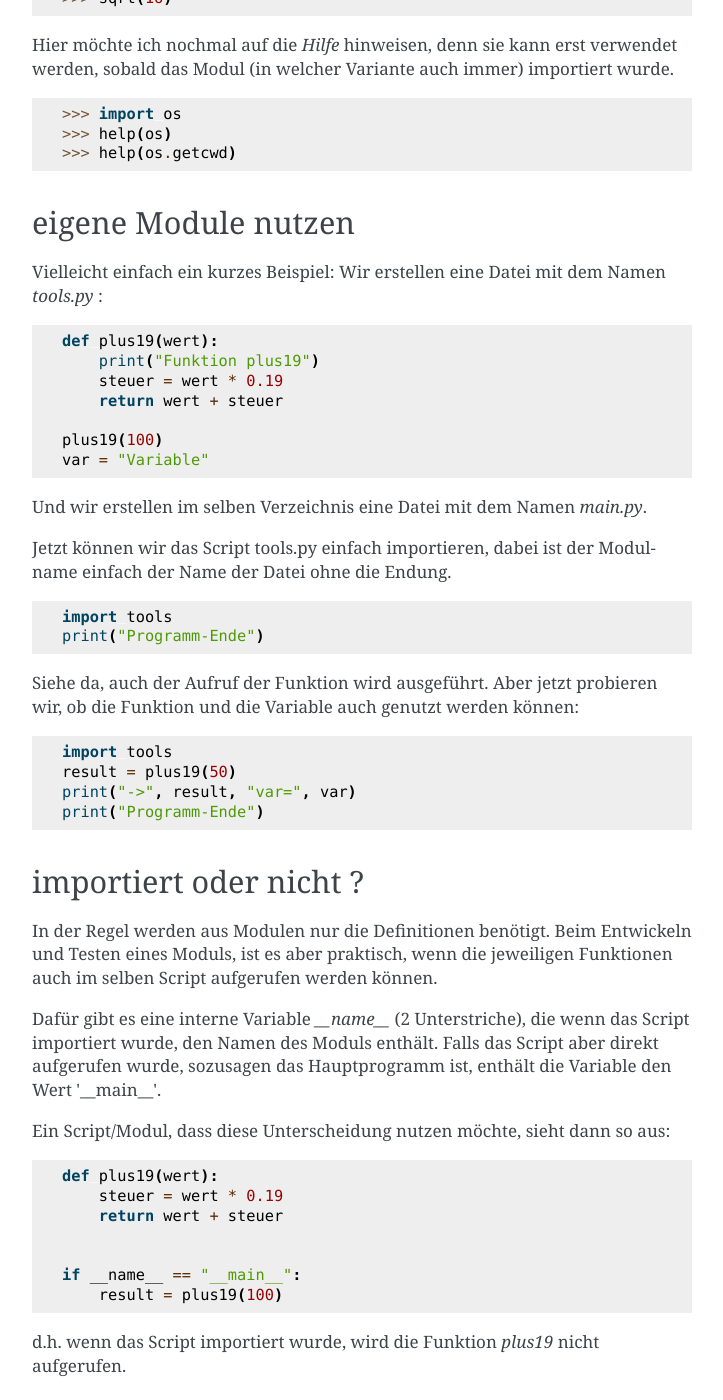
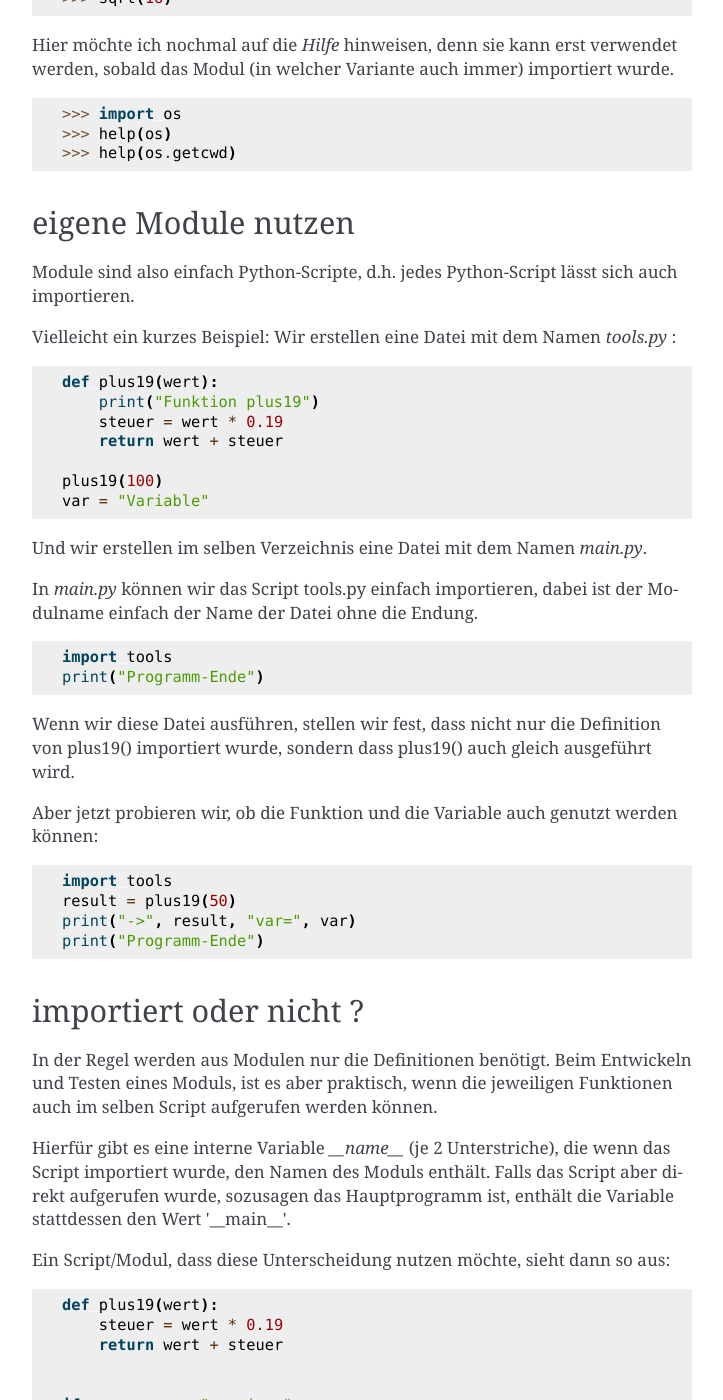
Before and after one commit to gerpark/pyworkshop, a Sphinx documentation site: the page built from docs/source/python/module.rst, in a window 1280 px wide and 1400 px high, scrolled down 1737 px. Shown: the whole window, without its empty margins (388-1111 px from the left). Built offline with Sphinx 7.4.7, drawn with Linux system fonts in a browser that asks for light colours; some of the changed text lies outside the part shown.

```diff
--- a/docs/source/python/index.rst
+++ b/docs/source/python/index.rst
@@ -38,4 +38,5 @@ Allerdings ist die Sprache in sich, wie wir später sehen werden, komplett objek
     fun2.rst
     scope.rst
     mutable.rst
+    aggr.rst
     module.rst
--- a/docs/source/python/module.rst
+++ b/docs/source/python/module.rst
@@ -14,7 +14,7 @@ Tatsächlich aber ist ein Modul nichts anderes als ein Python Script.
 Ist euch die Bezeichnung in der IDLE aufgefallen, mit
 der wir ein Programm starten, - `Run Module`!
 
-Zuerst schauen wir uns an, wie ein Python Script importiert,
+Zuerst schauen wir uns an, wie ein Python-Script importiert,
 also verfügbar gemacht werden kann.
 
 Module importieren
@@ -110,7 +110,10 @@ werden, sobald das Modul (in welcher Variante auch immer) importiert wurde.
 eigene Module nutzen
 --------------------
 
-Vielleicht einfach ein kurzes Beispiel:
+Module sind also einfach Python-Scripte,
+d.h. jedes Python-Script lässt sich auch importieren.
+
+Vielleicht ein kurzes Beispiel:
 Wir erstellen eine Datei mit dem Namen `tools.py` :
 
 .. code:: python
@@ -126,7 +129,7 @@ Wir erstellen eine Datei mit dem Namen `tools.py` :
 Und wir erstellen im selben Verzeichnis eine Datei mit
 dem Namen `main.py`.
 
-Jetzt können wir das Script tools.py einfach importieren,
+In  `main.py` können wir das Script tools.py einfach importieren,
 dabei ist der Modulname einfach der Name der Datei ohne die Endung.
 
 .. code:: python
@@ -134,7 +137,10 @@ dabei ist der Modulname einfach der Name der Datei ohne die Endung.
     import tools
     print("Programm-Ende")
 
-Siehe da, auch der Aufruf der Funktion wird ausgeführt.
+Wenn wir diese Datei ausführen, stellen wir fest, dass nicht
+nur die Definition von plus19() importiert wurde, sondern
+dass plus19() auch gleich ausgeführt wird.
+
 Aber jetzt probieren wir, ob die Funktion und die Variable
 auch genutzt werden können:
 
@@ -152,9 +158,9 @@ importiert oder nicht ?
 In der Regel werden aus Modulen nur die Definitionen benötigt. Beim Entwickeln und Testen eines Moduls,
 ist es aber praktisch, wenn die jeweiligen Funktionen auch im selben Script aufgerufen werden können.
 
-Dafür gibt es eine interne Variable `__name__` (2 Unterstriche), die wenn das Script importiert wurde,
+Hierfür gibt es eine interne Variable `__name__` (je 2 Unterstriche), die wenn das Script importiert wurde,
 den Namen des Moduls enthält. Falls das Script aber direkt aufgerufen wurde, sozusagen das Hauptprogramm
-ist, enthält die Variable den Wert \'__main__\'.
+ist, enthält die Variable stattdessen den Wert \'__main__\'.
 
 Ein Script/Modul, dass diese Unterscheidung nutzen möchte, sieht dann so aus:
 
```
Also changed, not shown: other parts of docs/source/python/module.rst (+1 -1 lines), docs/source/python/aggr.rst (added, +139 -0 lines).
